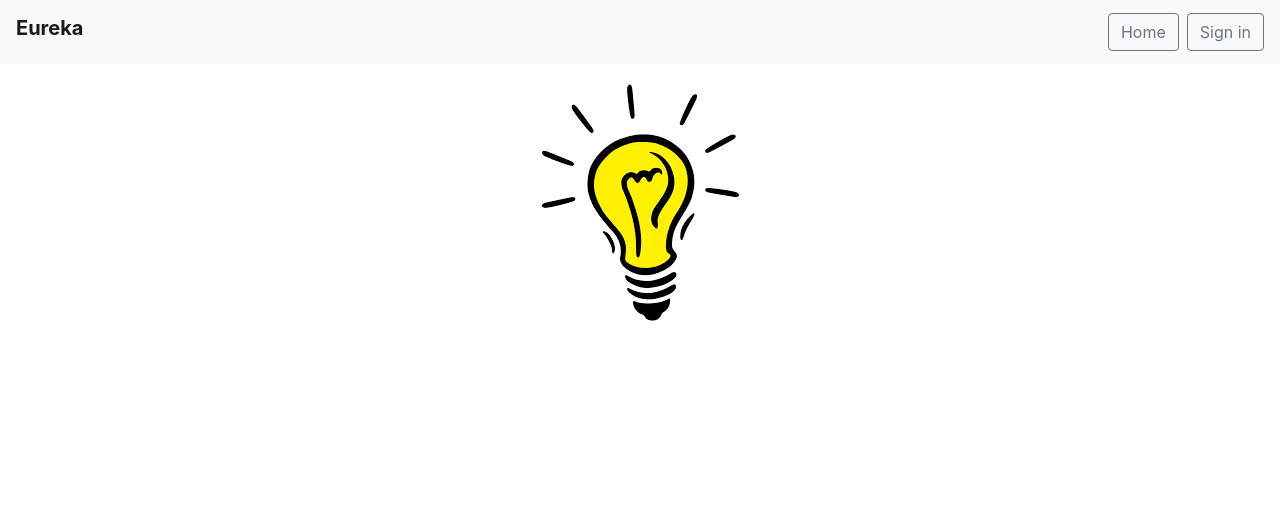
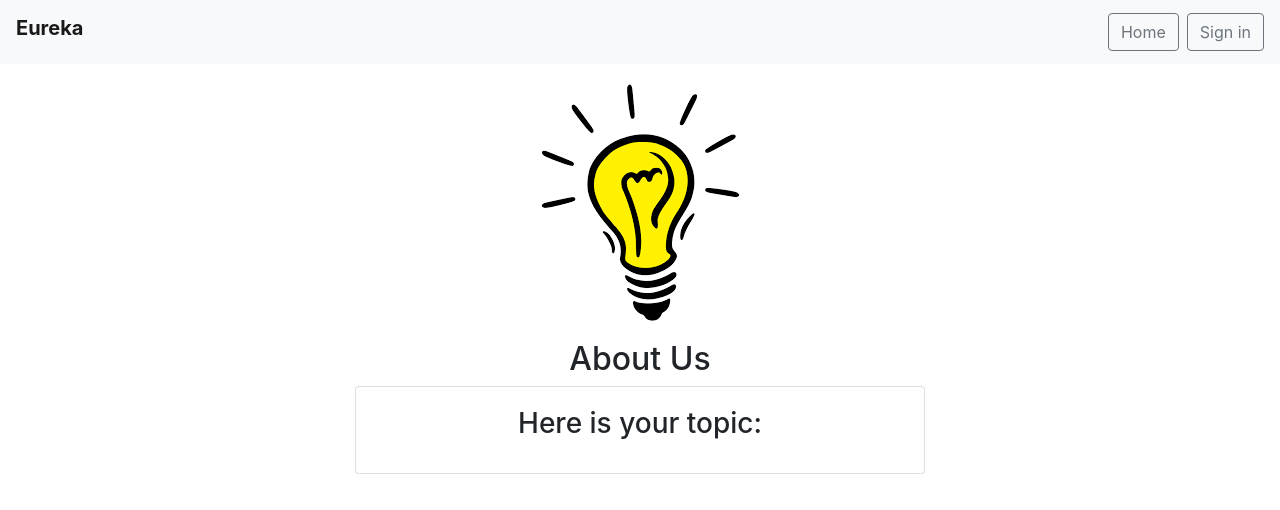
Before and after one commit to samhoward1990/Eureka, a React (Create React App) app in the folder client/: page / in a window 1280 px wide. Shown: the top 510 px of the page. Built offline with nearby package versions, Linux system fonts and the light colour scheme.

Commit message:
added react router page switching

```diff
--- a/client/src/App.js
+++ b/client/src/App.js
@@ -2,13 +2,23 @@ import React from 'react';
 import Navbar from './components/navbar';
 import HomepageContent from './components/homepage-content';
 import './App.css';
-
+import { BrowserRouter as Router, Switch, Route } from 'react-router-dom';
 function App() {
   return (
-    <div className="App">
-      <Navbar />
-      <HomepageContent />
-    </div >
+    <Router>
+      <div className="App">
+        <Navbar />
+        <Switch>
+          <Route path="/sign-in">
+            <h1>Hello please sign in</h1>
+          </Route>
+          <Route path="/">
+            <HomepageContent />
+          </Route>
+        </Switch>
+      </div >
+
+    </Router>
   );
 }
 
--- a/client/src/components/homepage-content.js
+++ b/client/src/components/homepage-content.js
@@ -7,12 +7,22 @@ class HomepageContent extends React.Component {
             <div className="container">
                 <div className="row">
                     <div className="col-sm-12 d-flex justify-content-center">
-                        <img src={lightbulb} alt="Eureka!" />
+                        <img className="mb-3" src={lightbulb} alt="Eureka!" />
                     </div>
                 </div>
                 <div className="row">
                     <div className="col-sm-12 d-flex justify-content-center">
-                        <div id="topic-generator">
+                        <h2>About Us</h2>
+                    </div>
+                </div>
+                <div className="row d-flex justify-content-center">
+                    <div className="card col-sm-6">
+
+                        <div className="card-body">
+                            <h3 className="card-title">Here is your topic: </h3>
+
+                            <h5 className="card-text" id="topic-generator"></h5>
+
 
                         </div>
                     </div>
--- a/client/src/components/navbar.js
+++ b/client/src/components/navbar.js
@@ -1,4 +1,6 @@
 import React from 'react';
+import { Link } from 'react-router-dom';
+
 
 class Navbar extends React.Component {
     render() {
@@ -7,8 +9,11 @@ class Navbar extends React.Component {
                 <span className="navbar-brand h3 font-weight-bold">Eureka</span>
                 <div className="d-flex justify-content-end">
                     <div className="nav">
-                        <a className="nav-item" href="../../public/index.html"><button className="btn btn-outline-secondary">Home</button></a>
-                        <a className="nav-item ml-2" href="../../public/sign-in.html"><button className="btn btn-outline-secondary">Sign in</button></a>
+                        <Link to="/"><button className="btn btn-outline-secondary mr-2">Home</button></Link>
+                        <Link to="/sign-in"><button className="btn btn-outline-secondary">Sign in</button></Link>
+
+                        {/* <a className="nav-item" href="../../public/index.html"><button className="btn btn-outline-secondary">Home</button></a>
+                        <a className="nav-item ml-2" href="../../public/sign-in.html"><button className="btn btn-outline-secondary">Sign in</button></a> */}
                     </div>
                 </div>
             </nav>
--- a/package.json
+++ b/package.json
@@ -20,6 +20,8 @@
   },
   "dependencies": {
     "express": "^4.16.3",
-    "if-env": "^1.0.4"
+    "if-env": "^1.0.4",
+    "path": "^0.12.7",
+    "react-router-dom": "^5.1.2"
   }
 }
```
